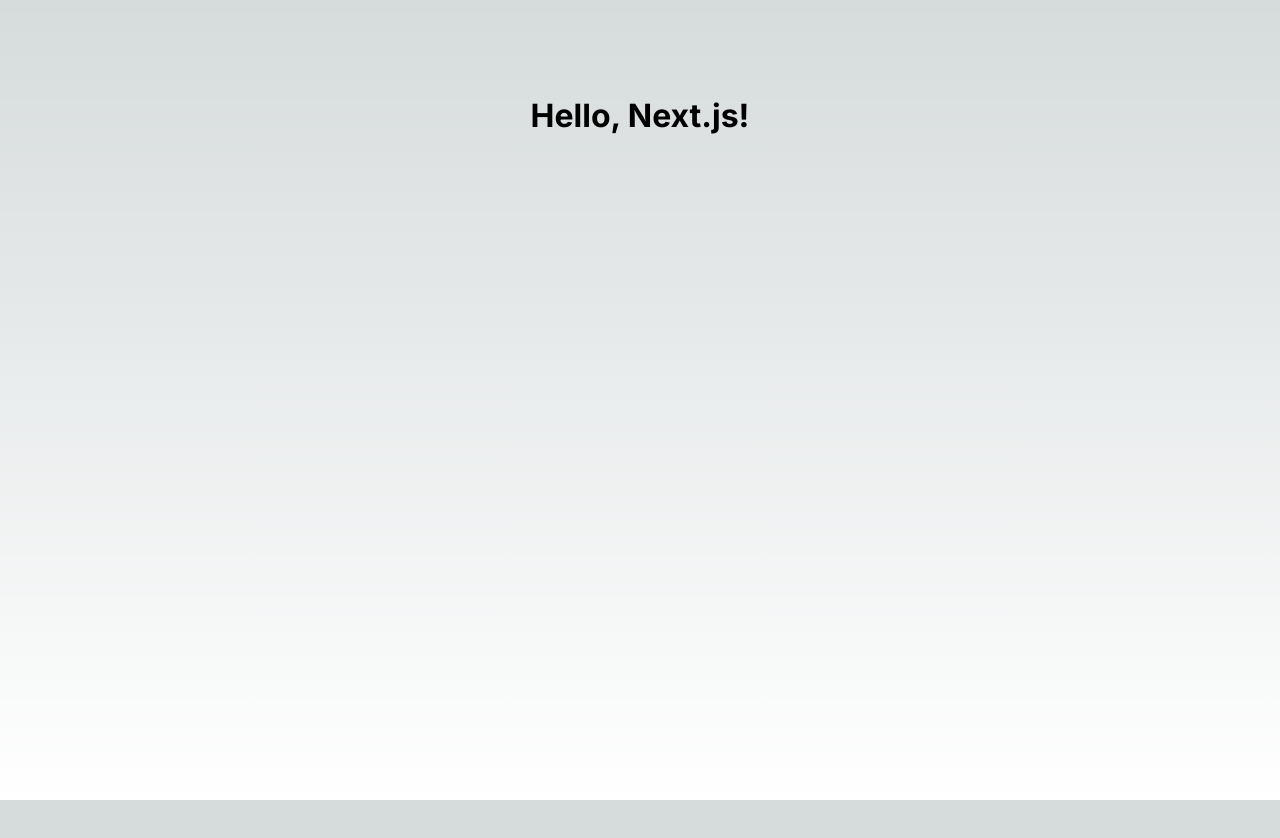
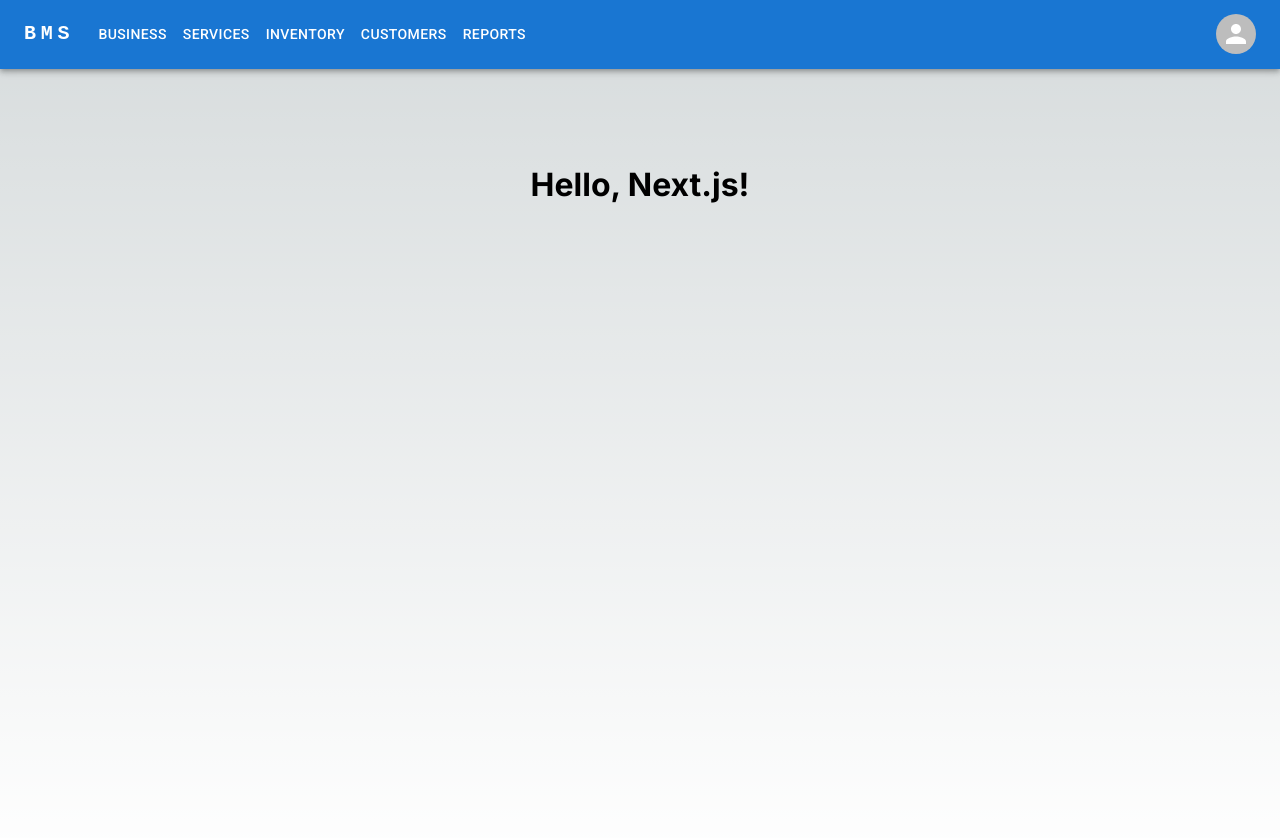
Before and after one commit to HaofengLiang/bsms, a Next.js app in the folder web/: page / in a window 1280 px wide. Shown: the top 838 px of the page. Before the commit the page ends 800 px from the top, so only its background shows below. Built offline with nearby package versions, Linux system fonts and the light colour scheme.

Commit message:
Add app bar.

```diff
--- a/web/app/page.js
+++ b/web/app/page.js
@@ -1,10 +1,14 @@
 import Image from "next/image";
 import styles from "./page.module.css";
+import ResponsiveAppBar from "@/components/appBar";
 
 export default function Home() {
   return (
-    <main className={styles.main}>
-      <h1>Hello, Next.js!</h1>
-    </main>
+    <>
+      <ResponsiveAppBar />
+      <main className={styles.main}>
+        <h1>Hello, Next.js!</h1>
+      </main>
+    </>
   );
 }
--- /dev/null
+++ b/web/components/appBar.js
@@ -0,0 +1,159 @@
+"use client";
+import * as React from "react";
+import Link from "next/link";
+import AppBar from "@mui/material/AppBar";
+import Box from "@mui/material/Box";
+import Toolbar from "@mui/material/Toolbar";
+import IconButton from "@mui/material/IconButton";
+import Typography from "@mui/material/Typography";
+import Menu from "@mui/material/Menu";
+import MenuIcon from "@mui/icons-material/Menu";
+import Container from "@mui/material/Container";
+import Avatar from "@mui/material/Avatar";
+import Button from "@mui/material/Button";
+import Tooltip from "@mui/material/Tooltip";
+import MenuItem from "@mui/material/MenuItem";
+
+const pages = ["Business", "Services", "Inventory", "Customers", "Reports"];
+const settings = ["Profile", "Account", "Dashboard", "Logout"];
+
+function ResponsiveAppBar() {
+  const [anchorElNav, setAnchorElNav] = React.useState(null);
+  const [anchorElUser, setAnchorElUser] = React.useState(null);
+
+  const handleOpenNavMenu = (event) => {
+    setAnchorElNav(event.currentTarget);
+  };
+  const handleOpenUserMenu = (event) => {
+    setAnchorElUser(event.currentTarget);
+  };
+
+  const handleCloseNavMenu = () => {
+    setAnchorElNav(null);
+  };
+
+  const handleCloseUserMenu = () => {
+    setAnchorElUser(null);
+  };
+
+  return (
+    <AppBar position="static">
+      <Container maxWidth="xl">
+        <Toolbar disableGutters>
+          <Link href="/">
+            <Typography
+              variant="h6"
+              noWrap
+              sx={{
+                mr: 2,
+                display: { xs: "none", md: "flex" },
+                fontFamily: "monospace",
+                fontWeight: 700,
+                letterSpacing: ".3rem",
+                color: "inherit",
+                textDecoration: "none",
+              }}
+            >
+              BMS
+            </Typography>
+          </Link>
+
+          <Box sx={{ flexGrow: 1, display: { xs: "flex", md: "none" } }}>
+            <IconButton
+              size="large"
+              aria-label="account of current user"
+              aria-controls="menu-appbar"
+              aria-haspopup="true"
+              onClick={handleOpenNavMenu}
+              color="inherit"
+            >
+              <MenuIcon />
+            </IconButton>
+            <Menu
+              id="menu-appbar"
+              anchorEl={anchorElNav}
+              anchorOrigin={{
+                vertical: "bottom",
+                horizontal: "left",
+              }}
+              keepMounted
+              transformOrigin={{
+                vertical: "top",
+                horizontal: "left",
+              }}
+              open={Boolean(anchorElNav)}
+              onClose={handleCloseNavMenu}
+              sx={{
+                display: { xs: "block", md: "none" },
+              }}
+            >
+              {pages.map((page) => (
+                <MenuItem key={page} onClick={handleCloseNavMenu}>
+                  <Typography textAlign="center">{page}</Typography>
+                </MenuItem>
+              ))}
+            </Menu>
+          </Box>
+          <Typography
+            variant="h5"
+            noWrap
+            sx={{
+              mr: 2,
+              display: { xs: "flex", md: "none" },
+              flexGrow: 1,
+              fontFamily: "monospace",
+              fontWeight: 700,
+              letterSpacing: ".3rem",
+              color: "inherit",
+              textDecoration: "none",
+            }}
+          >
+            BMS
+          </Typography>
+          <Box sx={{ flexGrow: 1, display: { xs: "none", md: "flex" } }}>
+            {pages.map((page) => (
+              <Button
+                key={page}
+                onClick={handleCloseNavMenu}
+                sx={{ my: 2, color: "white", display: "block" }}
+              >
+                {page}
+              </Button>
+            ))}
+          </Box>
+
+          <Box sx={{ flexGrow: 0 }}>
+            <Tooltip title="Open settings">
+              <IconButton onClick={handleOpenUserMenu} sx={{ p: 0 }}>
+                <Avatar alt="Remy Sharp" />
+              </IconButton>
+            </Tooltip>
+            <Menu
+              sx={{ mt: "45px" }}
+              id="menu-appbar"
+              anchorEl={anchorElUser}
+              anchorOrigin={{
+                vertical: "top",
+                horizontal: "right",
+              }}
+              keepMounted
+              transformOrigin={{
+                vertical: "top",
+                horizontal: "right",
+              }}
+              open={Boolean(anchorElUser)}
+              onClose={handleCloseUserMenu}
+            >
+              {settings.map((setting) => (
+                <MenuItem key={setting} onClick={handleCloseUserMenu}>
+                  <Typography textAlign="center">{setting}</Typography>
+                </MenuItem>
+              ))}
+            </Menu>
+          </Box>
+        </Toolbar>
+      </Container>
+    </AppBar>
+  );
+}
+export default ResponsiveAppBar;
```
